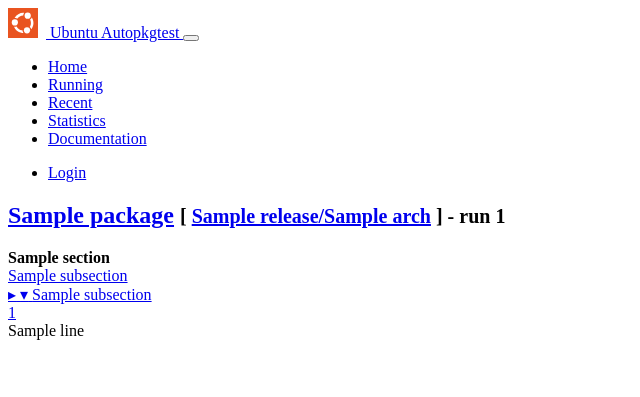
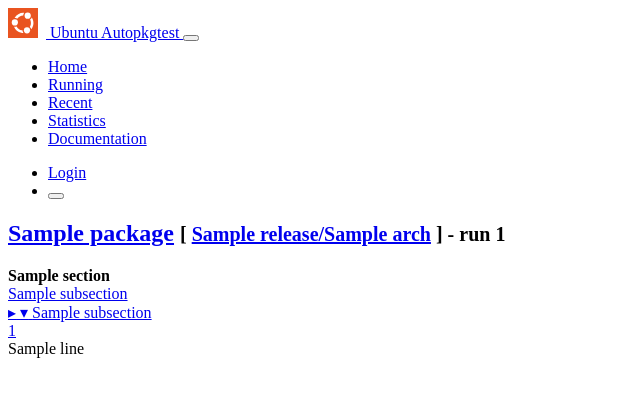
Before and after one commit to canonical/ubuntu-autopkgtest-operators, a Flask app: template charms/autopkgtest-website-operator/app/www/templates/browse-log.html in a window 1280 px wide. Shown: the top 397 px of the page, without its empty margins (0-640 px from the left). Run offline with Flask 3, Linux system fonts and the light colour scheme; the template is opened without the code that fills it: most values are stand-ins (such as "Sample title", 1, 10 or a date in 2020); some libraries are stand-ins or nearby versions.

Commit message:
website: add dark mode toggle
Take advantage of bootstrap to add a simple dark mode toggle

```diff
--- a/charms/autopkgtest-website-operator/app/www/templates/browse-layout.html
+++ b/charms/autopkgtest-website-operator/app/www/templates/browse-layout.html
@@ -12,12 +12,20 @@
           type="text/css"
           href="{{static_url}}fork-awesome/css/fork-awesome.css" />
     <link rel="stylesheet" type="text/css" href="{{static_url}}style.css" />
+    <script type="text/javascript">
+      window.isDarkMode = localStorage.getItem('darkMode') === 'true' ||
+                          (localStorage.getItem('darkMode') === null &&
+                           window.matchMedia('(prefers-color-scheme: dark)').matches);
+      if (window.isDarkMode) {
+        document.documentElement.setAttribute('data-bs-theme', 'dark');
+      }
+    </script>
   </head>
   <body>
     <div id="wrap">
 
       <!-- Fixed navbar -->
-      <nav class="navbar navbar-expand-lg navbar-light bg-light">
+      <nav class="navbar navbar-expand-lg">
         <div class="container">
           <a class="navbar-brand" href="{{base_url}}">
             <svg style="display: inline-block;
@@ -85,6 +93,12 @@
                      href="{{ base_url }}user/{{ session.get("nickname") }}">{{ session.get("nickname") }}</a>
                 </li>
               {% endif %}
+              <li class="nav-item">
+                <button class="nav-link btn btn-link"
+                        id="dark-mode-toggle"
+                        aria-label="Toggle dark mode"></button>
+                <script>document.getElementById('dark-mode-toggle').innerHTML = window.isDarkMode ? '<i class="fa fa-sun-o"></i>' : '<i class="fa fa-moon-o"></i>';</script>
+              </li>
             </ul>
           </div>
         </div>
@@ -99,5 +113,19 @@
     <script type="text/javascript" src="{{static_url}}jquery/jquery.min.js"></script>
     <script type="text/javascript"
             src="{{static_url}}bootstrap/js/bootstrap.bundle.min.js"></script>
+    <script type="text/javascript">
+      const darkModeToggle = document.getElementById('dark-mode-toggle');
+      const htmlElement = document.documentElement;
+
+      darkModeToggle.addEventListener('click', () => {
+        const currentTheme = htmlElement.getAttribute('data-bs-theme');
+        const newTheme = currentTheme === 'dark' ? 'light' : 'dark';
+        htmlElement.setAttribute('data-bs-theme', newTheme);
+        localStorage.setItem('darkMode', newTheme === 'dark');
+        darkModeToggle.innerHTML = newTheme === 'dark' ?
+          '<i class="fa fa-sun-o"></i>' :
+          '<i class="fa fa-moon-o"></i>';
+      });
+    </script>
   </body>
 </html>
```
Also changed, not shown: charms/autopkgtest-website-operator/app/www/static/style.css (+13 -0 lines).
